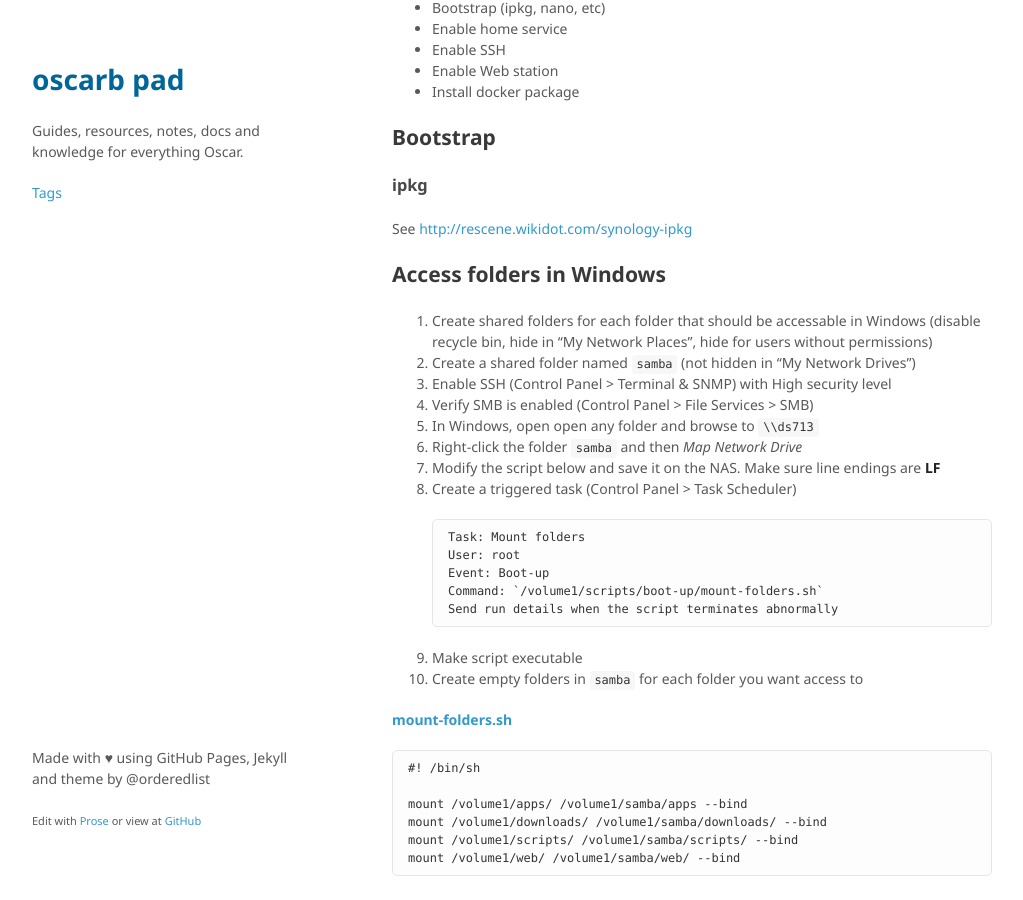
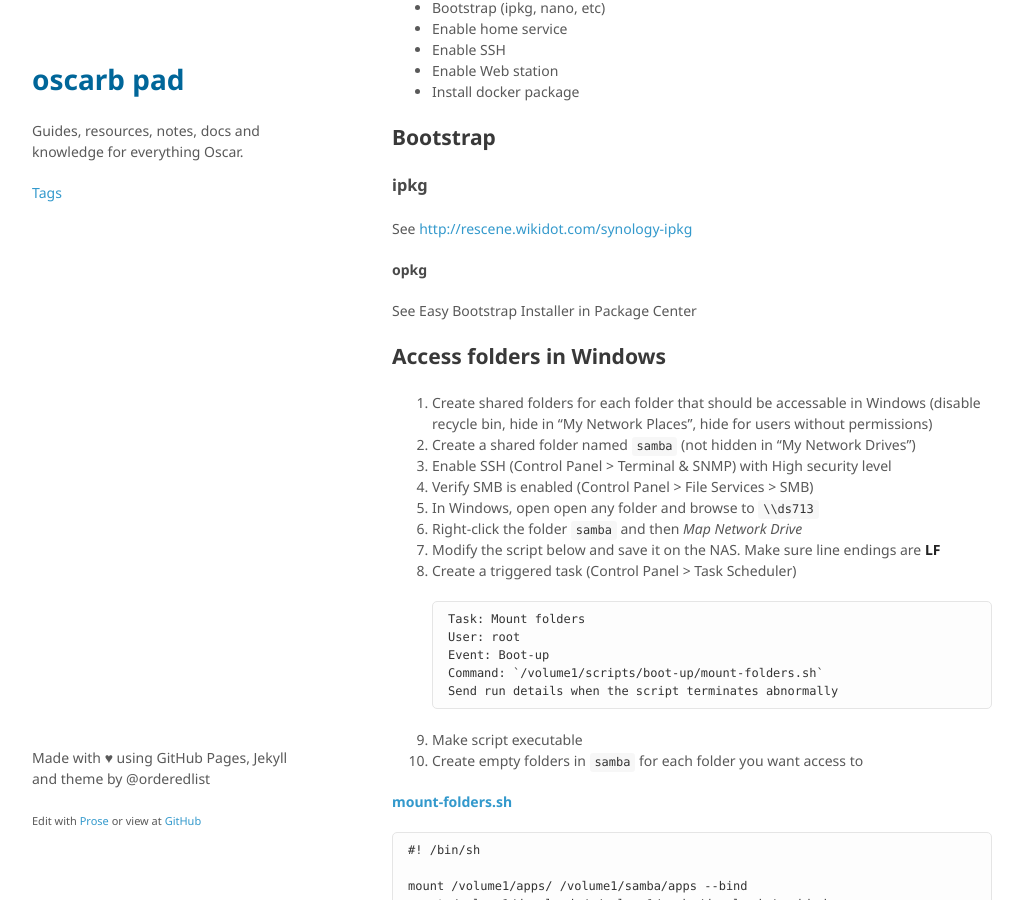
Before and after one commit to oscarb/pad, a Jekyll site: the page built from _docs/ds713.md, in a window 1280 px wide and 900 px high, scrolled down 1904 px. Shown: the whole window, without its empty margins (128-1151 px from the left). Built offline with Jekyll 4.4.1, drawn with Linux system fonts in a browser that asks for light colours; some web fonts are replaced.

Commit message:
Update ds713.md

```diff
--- a/_docs/ds713.md
+++ b/_docs/ds713.md
@@ -59,6 +59,10 @@ Command | Description
 ### ipkg
 
 See http://rescene.wikidot.com/synology-ipkg
+
+#### opkg
+
+See Easy Bootstrap Installer in Package Center
 
 
 ## Access folders in Windows
```
